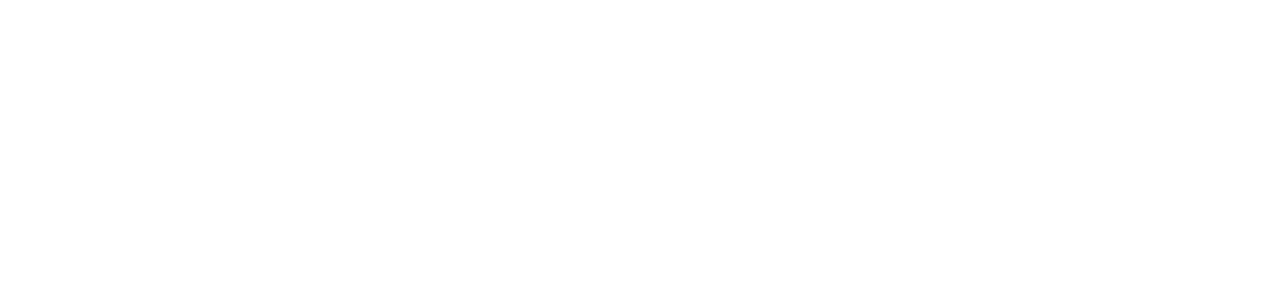
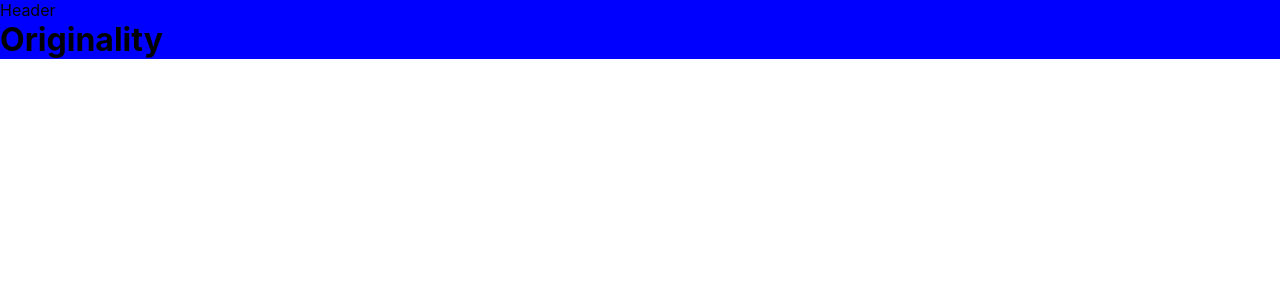
Before and after one commit to Abraham-Ogbumah/clearlink, a React (Create React App) app: page / in a window 1280 px wide. Shown: the top 300 px of the page. Built offline with nearby package versions, Linux system fonts and the light colour scheme.

Commit message:
added new components

```diff
--- a/src/App.css
+++ b/src/App.css
@@ -1,34 +1,17 @@
-/* .App {
-  text-align: center;
+.container {
+  width: 85%;
+  margin: 0 auto;
 }
 
-.App-logo {
-  height: 40vmin;
-  pointer-events: none;
+.App {
+  background-color: blue;
+  margin: 0 auto;
 }
 
-@media (prefers-reduced-motion: no-preference) {
-  .App-logo {
-    animation: App-logo-spin infinite 20s linear;
-  }
-}
 
-.App-header {
-  background-color: #282c34;
-  min-height: 100vh;
-  display: flex;
-  flex-direction: column;
-  align-items: center;
-  justify-content: center;
-  font-size: calc(10px + 2vmin);
-  color: white;
-}
 
-.App-link {
-  color: #61dafb;
-}
 
-@keyframes App-logo-spin {
+/* @keyframes App-logo-spin {
   from {
     transform: rotate(0deg);
   }
--- a/src/App.js
+++ b/src/App.js
@@ -1,9 +1,11 @@
-import logo from './logo.svg';
+import Header from './components/common/Header';
 import './App.css';
 
 function App() {
   return (
     <div className="App">
+      <Header />
+      <h1>Originality</h1>
     </div>
   );
 }
--- /dev/null
+++ b/src/components/common/Header.jsx
@@ -0,0 +1,9 @@
+import React from 'react'
+
+const Header = () => {
+  return (
+    <div>Header</div>
+  )
+}
+
+export default Header
```
Also changed, not shown: src/components/common/Button.jsx (+14 -0 lines), src/components/common/NavBar.jsx (added, +18 -0 lines).
